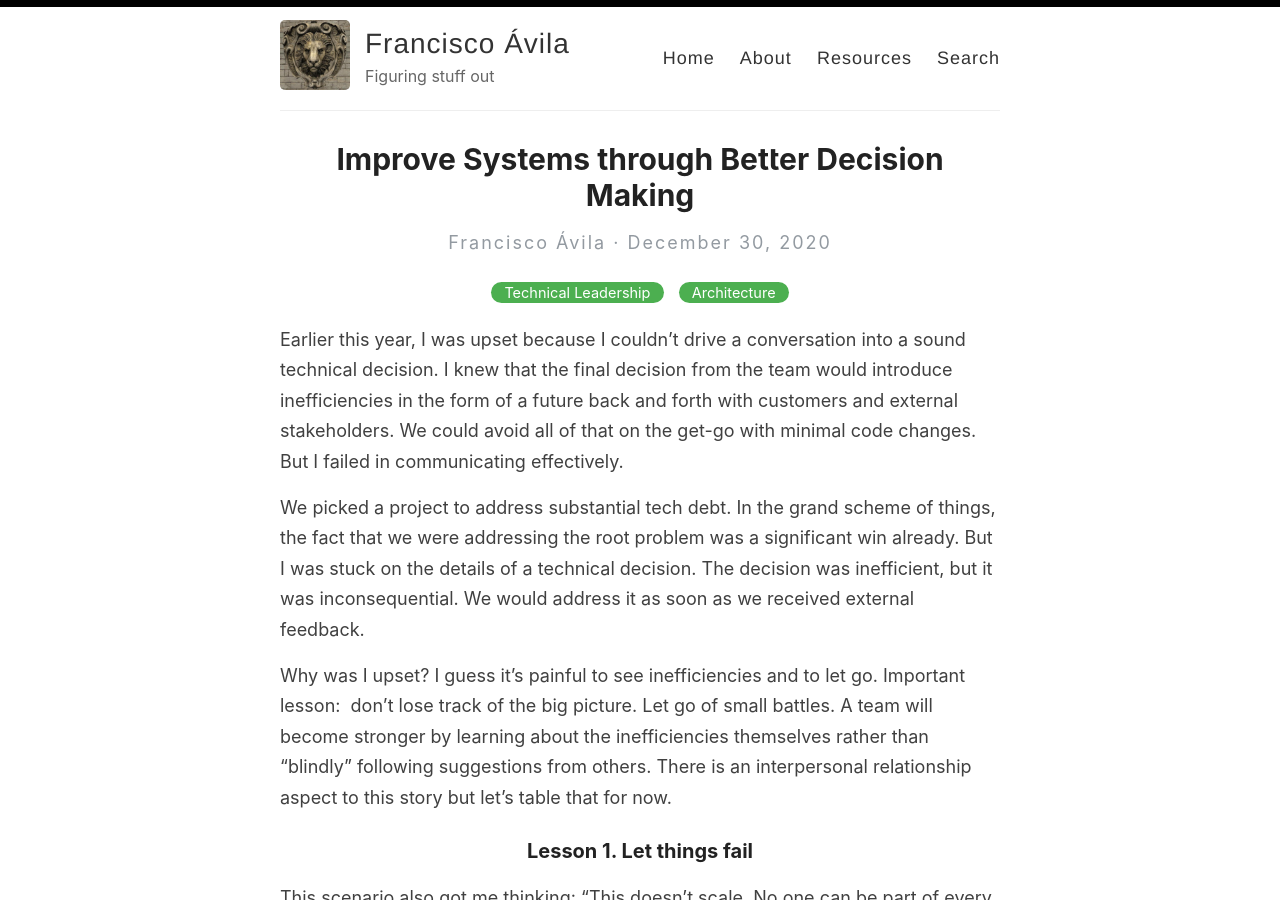
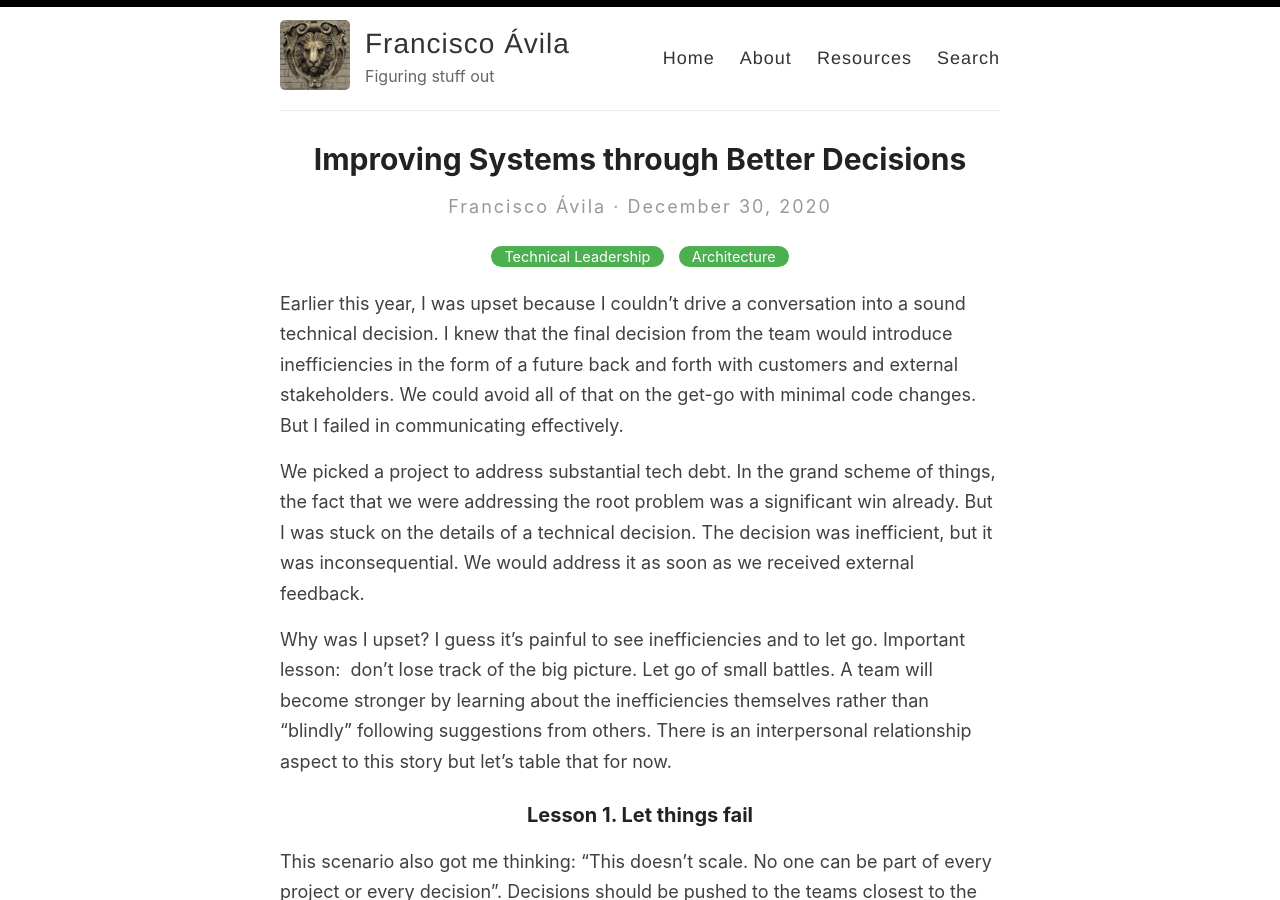
Before and after one commit to elfrank/elfrank.github.io, a Jekyll site: the page built from _posts/2020-12-30-improving-systems-through-better-decisions.md, in a window 1280 px wide and 900 px high. Built offline with Jekyll 4.4.1, drawn with Linux system fonts in a browser that asks for light colours.

Commit message:
Update and rename 2020-12-30-improve-systems-through-better-decision-making.md to 2020-12-30-improving-systems-through-better-decisions.md

```diff
--- a/_posts/2020-12-30-improve-systems-through-better-decision-making.md
+++ b/_posts/2020-12-30-improving-systems-through-better-decisions.md
@@ -1,6 +1,6 @@
 ---
 layout: post
-title: Improve Systems through Better Decision Making
+title: Improving Systems through Better Decisions
 categories: [Technical Leadership,Architecture]
 excerpt: People build systems. The systems we have are the result of thousands of tiny  decisions over time. Better decisions should turn into better systems. Right?
 ---
```
